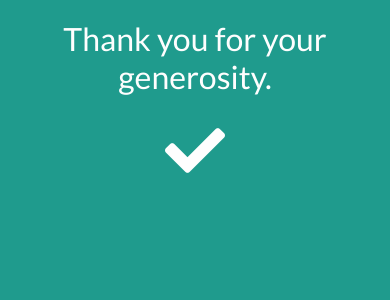
After one commit to phpem/hack24-2018, a Symfony app: template templates/thankyou.html.twig in a window 390 px wide. The commit adds this page. Shown: the top 300 px of the page. Run offline with Twig, Linux system fonts and the light colour scheme; the template is opened without the code that fills it, so the values that code supplies are empty; style sheets or scripts are compiled from the project's sources; some libraries are stand-ins or nearby versions.

Commit message:
fix tpyo

```diff
--- a/config/routes.yaml
+++ b/config/routes.yaml
@@ -29,3 +29,7 @@ overview:
 distribute:
     path: /distribute
     controller: App\Controller\DistributeController
+
+thank-you:
+    path: /thank-you
+    controller: App\Controller\ThankYouController
--- a/templates/distribute.html.twig
+++ b/templates/distribute.html.twig
@@ -62,7 +62,7 @@
             </div>
         </div>
     </div>
-    <form action="/thank-you" class="thank-you">
+    <form action="/thank-you" method="get" class="thank-you">
         <button class="btn btn-light w-100">Distribute it! <i class="fas fas-chevron-right"></i></button>
     </form>
 </div>
--- /dev/null
+++ b/templates/thankyou.html.twig
@@ -0,0 +1,20 @@
+{% extends 'base.html.twig' %}
+
+{% block body %}
+    <div class="container">
+
+        <div class="row">
+            <div class="col-sm-12">
+
+                <h2 style="text-align: center;">Thank you for your generosity.</h2>
+                <p class="align-content-center w-100" style="font-size: 60px; text-align: center">
+                    <i class="fas fa-check"></i>
+                </p>
+            </div>
+        </div>
+    </div>
+{% endblock %}
+
+{% block lowerScripts %}
+
+{% endblock %}
```
Also changed, not shown: src/Controller/ThankYouController.php (added, +13 -0 lines).
